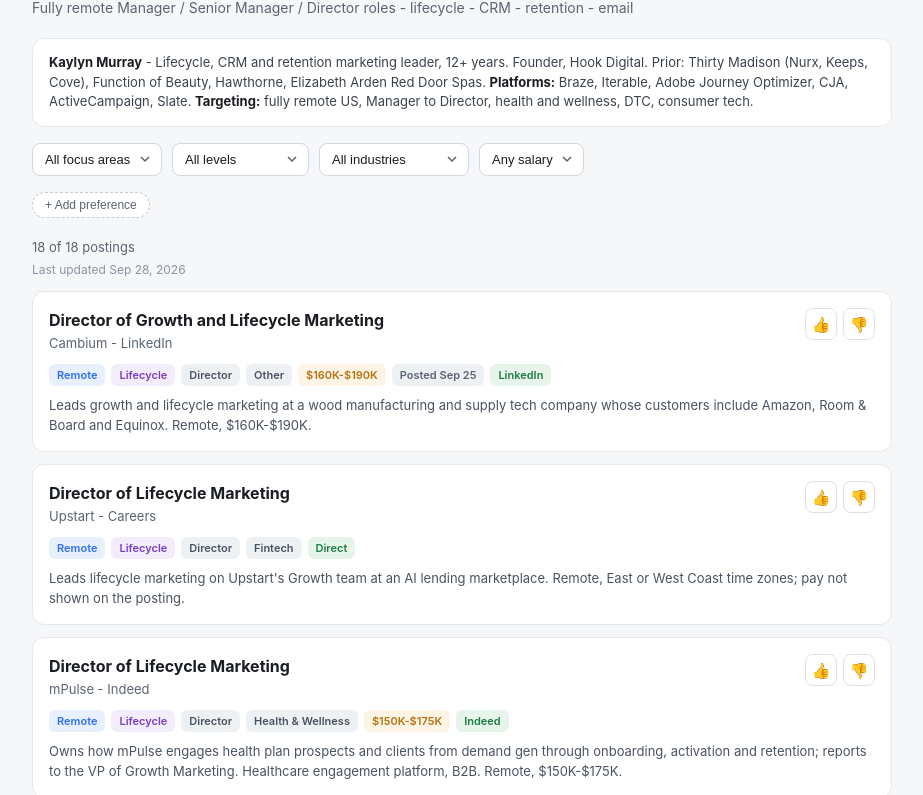
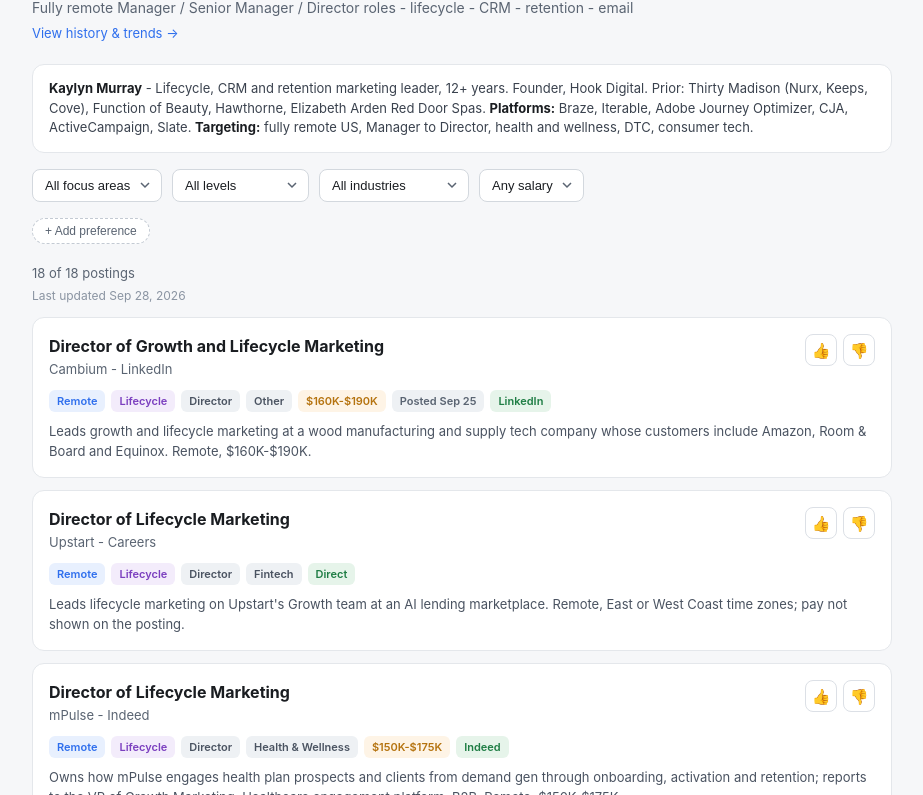
Before and after one commit to kaylynkuehn/kaylyn-job-search, a plain HTML site: page index.html in a window 1280 px wide. Shown: the part 63-858 px from the top of the page, without its empty margins (178-1101 px from the left). Drawn offline with Linux system fonts and the light colour scheme.

Commit message:
Update index.html

```diff
--- a/index.html
+++ b/index.html
@@ -57,6 +57,7 @@
 <header>
 <h1>Kaylyn's Remote Job Search</h1>
 <div class="sub">Fully remote Manager / Senior Manager / Director roles - lifecycle - CRM - retention - email</div>
+<a href="history.html" style="font-size:13px;color:#2f6fed;text-decoration:none;display:inline-block;margin-top:6px">View history &amp; trends &rarr;</a>
 </header>
 <div class="profile">
 <b>Kaylyn Murray</b> - Lifecycle, CRM and retention marketing leader, 12+ years. Founder, Hook Digital. Prior: Thirty Madison (Nurx, Keeps, Cove), Function of Beauty, Hawthorne, Elizabeth Arden Red Door Spas. <b>Platforms:</b> Braze, Iterable, Adobe Journey Optimizer, CJA, ActiveCampaign, Slate. <b>Targeting:</b> fully remote US, Manager to Director, health and wellness, DTC, consumer tech.
```
